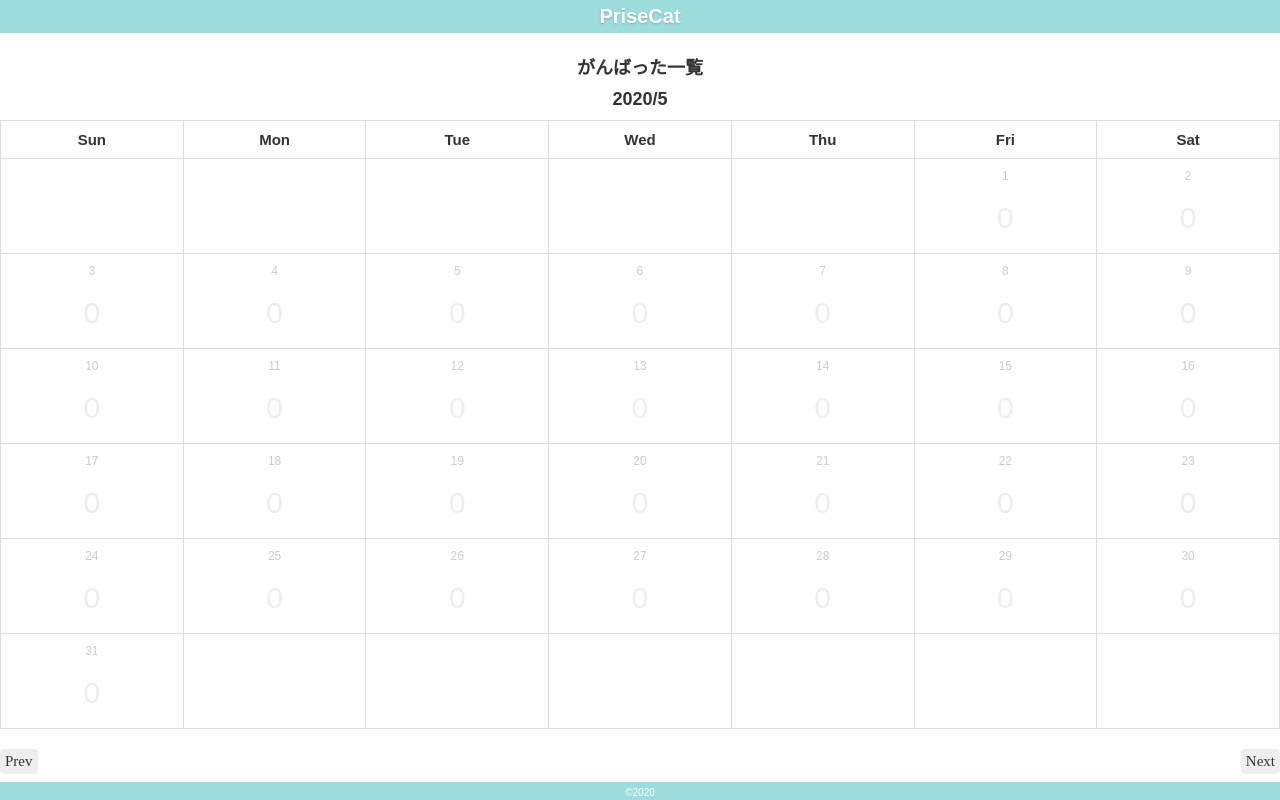
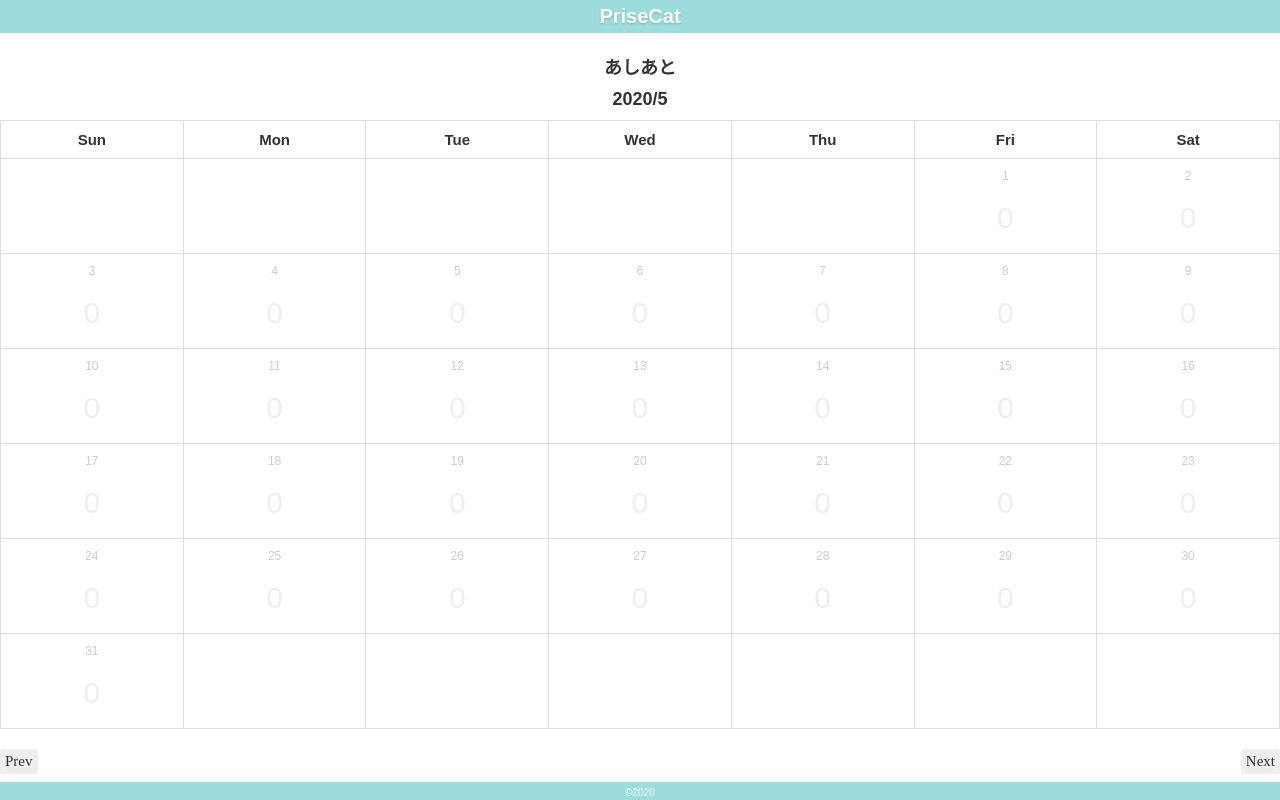
Before and after one commit to harutete/praise-cat, a React (Create React App) app: page /list in a window 1280 px wide. Built offline with nearby package versions, Linux system fonts and the light colour scheme.

Commit message:
Fix: テキスト修正

```diff
--- a/src/components/Calender/index.tsx
+++ b/src/components/Calender/index.tsx
@@ -92,7 +92,7 @@ const Calender = () => {
   }
   return (
     <>
-      <CalendarHeading text="がんばった一覧" />
+      <CalendarHeading text="あしあと" />
       <CalenderTable
         currentDate={currentDate}
         weekDayArr={weekDayArr}
```
